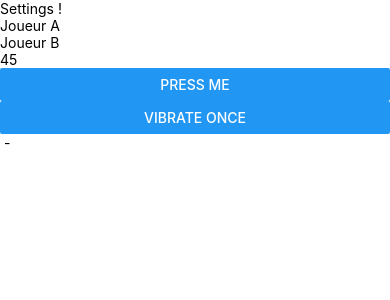
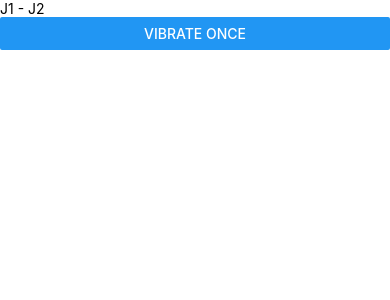
Before and after one commit to M96RU/snooker-scoreboard, a React Native app: screen / in a window 390 px wide. Both pictures are taken after a click on the button "PRESS ME". Shown: the top 300 px of the page. Built offline with nearby package versions, Linux system fonts and the light colour scheme.

Commit message:
Hide settings after save

```diff
--- a/pages/Scorer/Scorer.js
+++ b/pages/Scorer/Scorer.js
@@ -6,6 +6,7 @@ import Settings from "../../components/Settings";
 class Scorer extends React.Component {
 
     state = {
+        displaySettings: true,
         settings: {
             playerA: '',
             playerB: '',
@@ -15,21 +16,30 @@ class Scorer extends React.Component {
 
     onSettingsChange = (settings) => {
         this.setState({
+            displaySettings: false,
             settings: {
-                playerA: settings.playerA,
-                playerB: settings.playerB,
+                playerA: settings.playerA || 'J1',
+                playerB: settings.playerB || 'J2',
                 timeToPlay: settings.timeToPlay
             }
         })
     }
 
     render() {
+        if (this.state.displaySettings) {
+            return (
+                <View>
+                    <Settings onSettingsChange={this.onSettingsChange}></Settings>
+                    <Timer></Timer>
+                </View>
+            );
+        }
+
         const {settings} = this.state;
         return (
             <View>
-                <Settings onSettingsChange={this.onSettingsChange}></Settings>
+                <Text>{settings.playerA} - {settings.playerB}</Text>
                 <Timer></Timer>
-                <Text>{settings.playerA} - {settings.playerB}</Text>
             </View>
         );
     }
```
